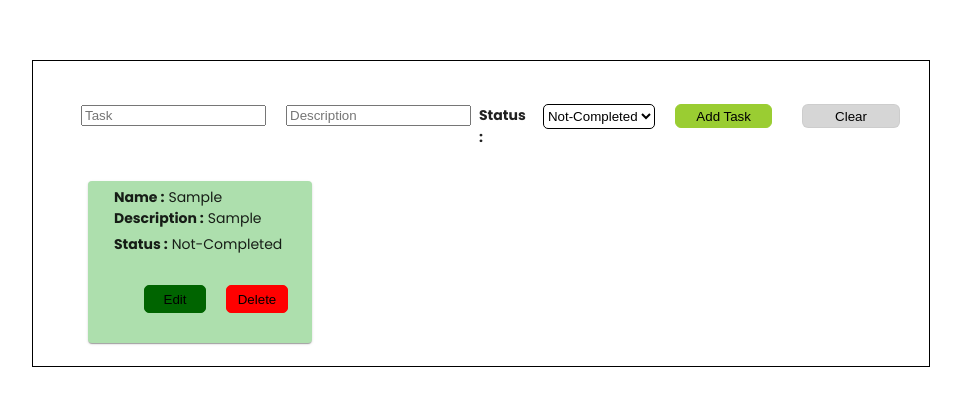
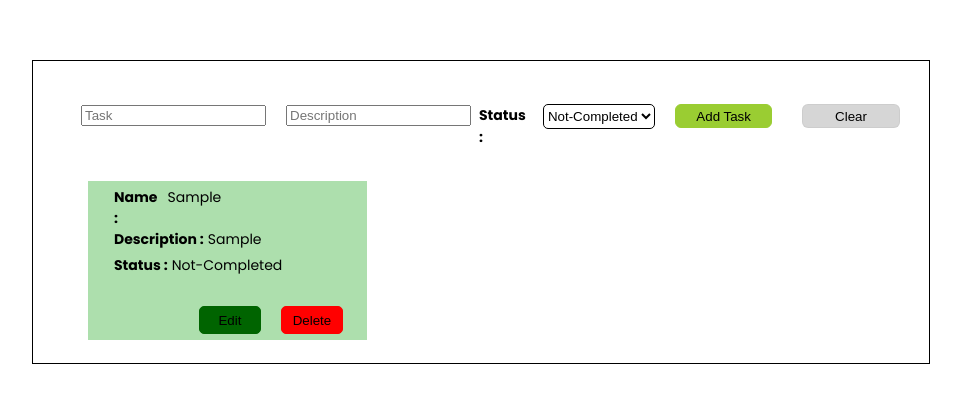
Before and after one commit to Aravinth1692/Todo_list, a React (Create React App) app: page / in a window 1280 px wide. Both pictures are taken after typing "Sample", "Sample" into the empty fields and a click on the button "Add Task". Shown: the top 406 px of the page, without its empty margins (28-989 px from the left). Built offline with nearby package versions, Linux system fonts and the light colour scheme.

Commit message:
card changes

```diff
--- a/src/App.css
+++ b/src/App.css
@@ -52,6 +52,22 @@
   .mrgLft20{
     margin-left: 20px;
   }
+  .width70{
+    width: 70%;
+  }
+  .inner_card_wdth{
+    width: 60%;
+  }
+  .txt_wrap{
+    white-space: pre-wrap;
+    overflow-wrap: break-word;
+    width: 65%;
+  }
+  .desc_txt_wrap{
+    white-space: pre-wrap;
+    overflow-wrap: break-word;
+    width: 48%;
+  }
 }
 @media (min-width:481px)  {
   .flex_Align{
@@ -67,6 +83,22 @@
   }
   .mrgLft20{
     margin-left: 20px;
+  }
+  .width70{
+    width: 70%;
+  }
+  .inner_card_wdth{
+    width: 60%;
+  }
+  .txt_wrap{
+    white-space: pre-wrap;
+    overflow-wrap: break-word;
+    width: 65%;
+  }
+  .desc_txt_wrap{
+    white-space: pre-wrap;
+    overflow-wrap: break-word;
+    width: 48%;
   }
 }
 @media (min-width:641px)  {
@@ -84,6 +116,22 @@
   .mrgLft20{
     margin-left: 20px;
   }
+  .width70{
+    width: 70%;
+  }
+  .inner_card_wdth{
+    width: 60%;
+  }
+  .txt_wrap{
+    white-space: pre-wrap;
+    overflow-wrap: break-word;
+    width: 65%;
+  }
+  .desc_txt_wrap{
+    white-space: pre-wrap;
+    overflow-wrap: break-word;
+    width: 48%;
+  }
 }
 @media (min-width:961px)  {
   .flex_Align{
@@ -99,6 +147,22 @@
   }
   .mrgLft20{
     margin-left: 8px;
+  }
+  .width70{
+    width: 13%;
+  }
+  .inner_card_wdth{
+    width: 30%;
+  }
+  .txt_wrap{
+    white-space: pre-wrap;
+    overflow-wrap: break-word;
+    width: 78%;
+  }
+  .desc_txt_wrap{
+    white-space: pre-wrap;
+    overflow-wrap: break-word;
+    width: 58%;
   }
 }
 @media (min-width:1025px) {
@@ -116,6 +180,22 @@
   .mrgLft20{
     margin-left: 8px;
   }
+  .width70{
+    width: 13%;
+  }
+  .inner_card_wdth{
+    width: 30%;
+  }
+  .txt_wrap{
+    white-space: pre-wrap;
+    overflow-wrap: break-word;
+    width: 78%;
+  }
+  .desc_txt_wrap{
+    white-space: pre-wrap;
+    overflow-wrap: break-word;
+    width: 58%;
+  }
 }
 @media (min-width:1281px) {
   .flex_Align{
@@ -131,6 +211,22 @@
   }
   .mrgLft20{
     margin-left: 8px;
+  }
+  .width70{
+    width: 13%;
+  }
+  .inner_card_wdth{
+    width: 30%;
+  }
+  .txt_wrap{
+    white-space: pre-wrap;
+    overflow-wrap: break-word;
+    width: 78%;
+  }
+  .desc_txt_wrap{
+    white-space: pre-wrap;
+    overflow-wrap: break-word;
+    width: 58%;
   }
 }
 .font_wt{
--- a/src/App.js
+++ b/src/App.js
@@ -90,7 +90,7 @@ function App() {
     <div style={{ border: '1px solid black', display: 'flex', marginLeft: 60, marginTop: 60 }} className='card_wdt'>
       <ToastContainer />
       <form onSubmit={onSubmit}>
-        <Card style={{ width: 'auto', height: 'auto', padding: 13, border: 'none', boxShadow: 'none', marginRight: 20, marginLeft: 15, borderRadius: 14 ,marginTop:30 }} className='card_fles'>
+        <div style={{ width: 'auto', height: 'auto', padding: 13, border: 'none', boxShadow: 'none', marginRight: 20, marginLeft: 15, borderRadius: 14 ,marginTop:30 }} className='card_fles'>
           <div style={{ marginLeft: 20 ,marginBottom:10 }}>
             <input type="text" name="name" placeholder='Task' value={taskname} onChange={handleTaskName} />
           </div>
@@ -98,25 +98,28 @@ function App() {
             <input type="text" name="name" placeholder='Description' value={taskDesc} onChange={handleTaskDesc} />
           </div>
           <div className='mrgLft20' style={{marginBottom:10 }}> <span className='font_wt'>Status : </span></div>
-          <select className='mrgLft20' style={{ background: 'white', border: '1px solid black', height: 25, borderRadius: 5,marginBottom:10 }} value={countryValue} onChange={(e) => setCountryValue(e.target.value)}>
+          <div className='mrgLft20 '>
+          <select  style={{ background: 'white', border: '1px solid black', height: 25, borderRadius: 5,marginBottom:10 }} value={countryValue} onChange={(e) => setCountryValue(e.target.value)}>
                           {options}
                         </select>
+          </div>
+
 
           <button type='submit' style={{ width: 100, height: 24, background: '#9ACD32', borderRadius: 6, border: '1px solid #9ACD32', marginRight: 10, marginLeft: 20 ,marginBottom:10}} onClick={onSubmit} >{edit === true ? 'Add Task':'Edit Task'}</button>
           <button type='submit' style={{ width: 100, height: 24, background: '#cccc', borderRadius: 6, border: '1px solid #cccc', marginRight: 10, marginLeft: 20 ,marginBottom:10}} onClick={clear} >Clear</button>
-        </Card>
+        </div>
         <div className='flex_Align'>
           {todos.map((input, index) => {
             return (input.enableBtn === true) && (
 
-              <Card style={{ width:'auto', height: 150, background: '#ADDFAD', marginLeft: 45, padding: 6 ,marginBottom :13 ,marginRight:48}} >
+              <div style={{ height: 147, background: '#ADDFAD', marginLeft: 45, padding: 6 ,marginBottom :13 ,marginRight:48}} className='inner_card_wdth'>
                 <form>
 
                   <div key={index} >
                     <div style={{ display: 'flex', flexDirection: 'column' }}>
-                      {(input.enableBtn === true) && (<div style={{ marginLeft: 20, display: 'flex' }}><span className='font_wt'>Name : </span><span className='sub_field'>{input.name === '' ? ' - ' : input.name}</span></div>)}
+                      {(input.enableBtn === true) && (<div style={{ marginLeft: 20, display: 'flex' }}><span className='font_wt'>Name : </span><span className='sub_field txt_wrap'>{input.name === '' ? ' - ' : input.name}</span></div>)}
                       {(input.enableBtn === true) && (<div style={{ marginLeft: 20, display: 'flex' }}><span className='font_wt'>Description : </span>
-                      <span className='sub_field'>{input.description === '' ? ' - ' : input.description}</span>
+                      <span className='sub_field desc_txt_wrap'>{input.description === '' ? ' - ' : input.description}</span>
                       </div>)}
                       {(input.enableBtn === true) && (<div style={{ width: 192, display: 'flex', marginLeft: 20, marginTop: 5 }}> <span className='font_wt'>Status : </span>
                      <span className='sub_field'>{input.status === '1' ? 'Completed ' : 'Not-Completed'}</span>
@@ -140,7 +143,7 @@ function App() {
                   </div>
 
                 </form>
-              </Card>
+              </div>
 
             )
           })}
```
